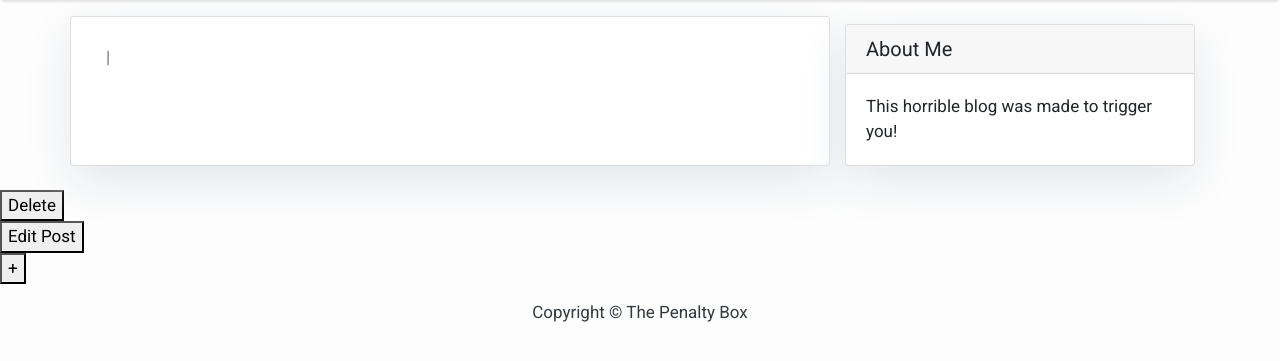
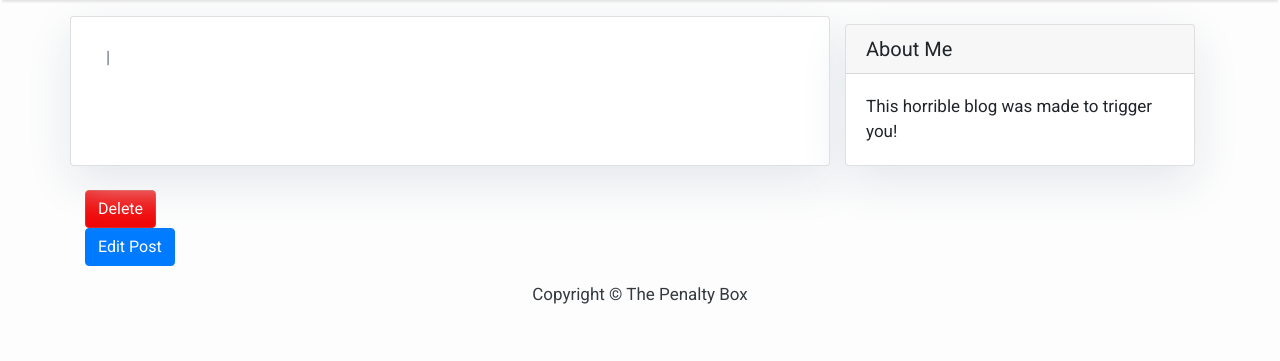
Before and after one commit to michaelbryanstark/penalty-box, a Django app: template main_app/templates/post_detail.html in a window 1280 px wide. Shown: the part 58-419 px from the top of the page. Run offline with Django 3.2, Linux system fonts and the light colour scheme; the template is opened without the code that fills it, so the values that code supplies are empty; some libraries are stand-ins or nearby versions.

Commit message:
button styling

```diff
--- a/main_app/templates/index.html
+++ b/main_app/templates/index.html
@@ -44,6 +44,7 @@
                 </div>
             </div>
             {% endfor %}
+            <a href="{% url 'post_create' %}"><button class="btn btn-primary">Add a new post</button></a>
         </div>
         {% block sidebar %} {% include 'sidebar.html' %} {% endblock sidebar %}
     </div>
--- a/main_app/templates/post_delete.html
+++ b/main_app/templates/post_delete.html
@@ -10,12 +10,12 @@
         <div class="confirm-delete">
             <div class="buttons">
                 <!--confirm post delete-->
-                <input class="button-delete" type="submit" value="Confirm" />
+                <input class="btn btn-danger" type="submit" value="Confirm" />
                 <!--redirect back to the post detail on cancel.  if this is a "button," it deletes the post regardless of whether it is cancelled or confirmed-->
                 <br>
                 <br>
                 <div class="card-header-title">
-                    <a href="{% url 'post_detail' post.pk %}"><button class="card-header-title">Cancel</button></a>
+                    <a href="{% url 'post_detail' post.pk %}"><button class="btn btn-primary">Cancel</button></a>
                 </div>
 
             </div>
--- a/main_app/templates/post_detail.html
+++ b/main_app/templates/post_detail.html
@@ -11,14 +11,15 @@
     </div>
     {% block sidebar %} {% include 'sidebar.html' %} {% endblock sidebar %}
   </div>
+  <div class="icon">
+    <a href="{% url 'post_delete' post.pk %}" class=" is-danger">
+        <button class="btn btn-danger">Delete</button>
+      </div>
+      <div class="icon">
+        <a href="{% url 'post_edit' post.pk %}" class=" is-danger">
+            <button class="btn btn-primary">Edit Post</button>
+          </div>
 </div>
-<div class="icon">
-  <a href="{% url 'post_delete' post.pk %}" class=" is-danger">
-      <button class="button-delete">Delete</button>
-    </div>
-    <div class="icon">
-      <a href="{% url 'post_edit' post.pk %}" class=" is-danger">
-          <button class="button-delete">Edit Post</button>
-        </div>
-        <a class="new-post-btn" href="{% url 'post_create' %}"><button class="btn-new-post">+</button></a>
+
+
 {% endblock content %}
--- a/main_app/templates/post_edit.html
+++ b/main_app/templates/post_edit.html
@@ -9,7 +9,7 @@
     <h1 class="title">Edit Post</h1>
         {% csrf_token %}
         {{ form.as_p }}
-        <button class="update-profile">Update Post</button>
+        <button class="btn btn-primary">Update Post</button>
     </form>
 </div>
 </div>
```
